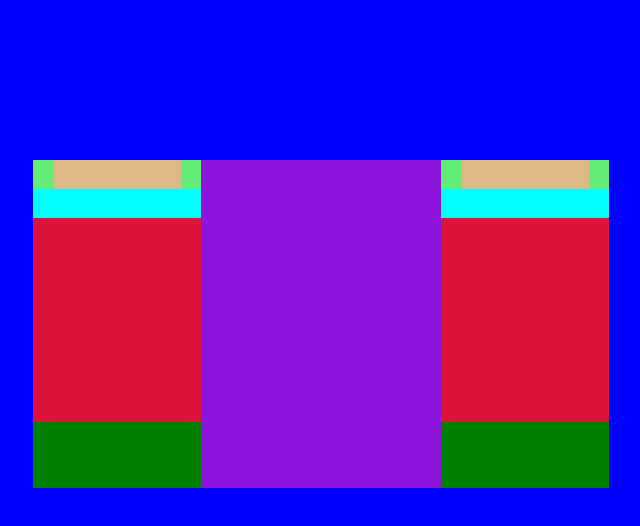
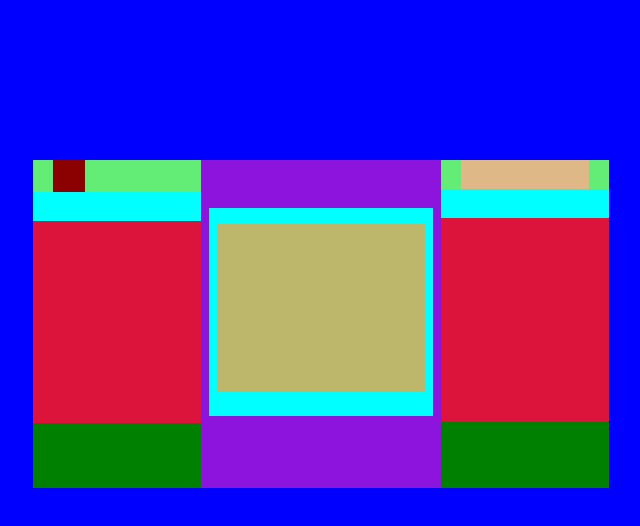
Before and after one commit to suku60/ProyectoConsolaBTCFSD0122, a plain HTML site: page index.html in a window 1280 px wide. Shown: the top 526 px of the page, without its empty margins (479-1119 px from the left). Drawn offline with Linux system fonts and the light colour scheme.

Commit message:
Progreso final mañana día 1: pendiente solucionar topLeftButton

```diff
--- a/css/style.css
+++ b/css/style.css
@@ -31,6 +31,7 @@ body {
     height: 20.5em;
     width: 36em;
 }
+/* Main */
 
 .mainThreeLeft {
     background-color: rgb(100, 237, 118);
@@ -48,10 +49,14 @@ body {
 
 .mainThreeMid {
     background-color: rgb(140, 20, 220);
+    padding: 0%;
 
     height: 20.5em;
     width: 15em;
 
+    display: flex;
+    flex-direction: column;
+    align-items: center;
 
 }
 
@@ -68,11 +73,36 @@ body {
 
 }
 
+/* Left */
+
 .leftTopButton {
-    background-color: burlywood;
+    display: flex;
+    flex-direction: row;
 
+    width: 8em;
     height: 2em;
-    width: 8em;
+
+}
+
+.leftTopButton1 {
+    background-color: darkred;
+
+    display: flex;
+
+    width: 2em;
+    height: 2em;
+
+}
+
+.leftTopButton2 {
+    background-color: darkred;
+
+    display: flex;
+
+
+    width: 0;
+    height: 0;
+
 }
 
 .leftTriangleTop {
@@ -96,6 +126,32 @@ body {
     height: 4.5em;
     width: 10.5em;
 }
+/* Mid */
+
+.screenContainer {
+    background-color: cyan;
+    margin-top: 3em;
+
+    height: 13em;
+    width: 14em;
+
+    display: flex;
+    flex-direction: column;
+    align-items: center;
+
+
+}
+
+.screen {
+    background-color: darkkhaki;
+
+    height: 10.5em;
+    width: 13em;
+
+    margin-top: 1em;
+}
+
+/* Right */
 
 .rightTopButton {
     background-color: burlywood;
--- a/index.html
+++ b/index.html
@@ -15,6 +15,10 @@
         <div class="generalSquare">
             <div class="mainThreeLeft">
                 <div class="leftTopButton">
+                    <div class="leftTopButton1">
+                    </div>
+                    <div class="leftTopButton2">
+                    </div>
                 </div>
                 <div class="leftTriangleTop">
                 </div>
```
